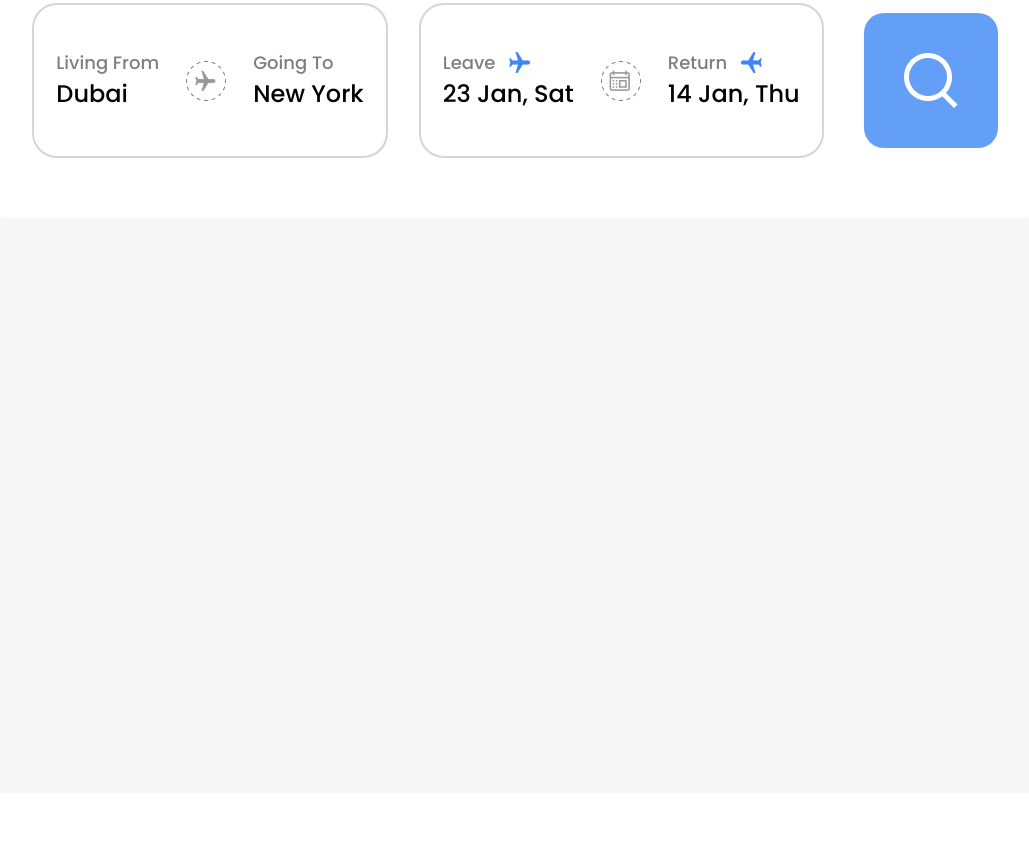
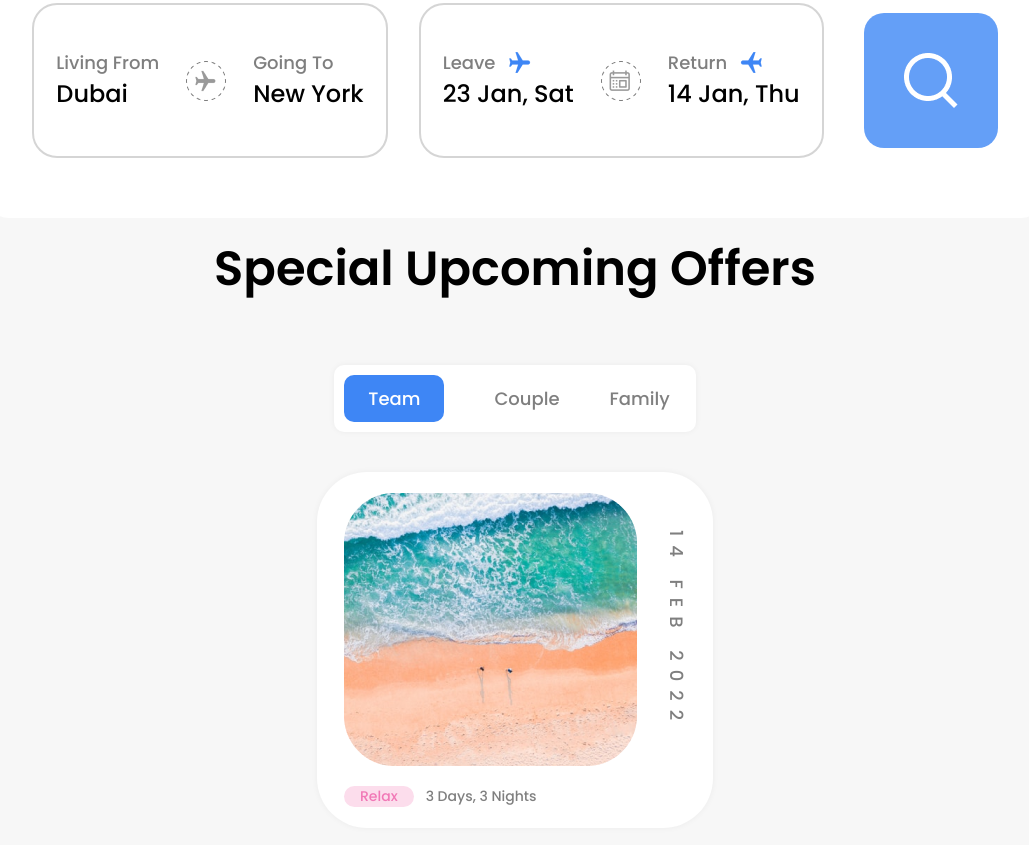
Before and after one commit to Chaseknis/Travel-Website, a plain HTML site: page index.html in a window 1280 px wide. Shown: the part 807-1652 px from the top of the page, without its empty margins (125-1154 px from the left). Before the commit the page ends 1600 px from the top, so only its background shows below. Drawn offline with Linux system fonts and the light colour scheme.

Commit message:
Add offers section

```diff
--- a/index.html
+++ b/index.html
@@ -105,6 +105,51 @@
 
         </section>
 
+        <section class="offers_section">
+            <div class="offers">
+                <h2>
+                    Special Upcoming Offers
+                </h2>
+                <div class="team_couple_family">
+                    <p class="team">
+                        Team
+                    </p>
+                    <p class="couple">
+                        Couple
+                    </p>
+                    <p class="family">
+                        Family
+                    </p>
+
+                </div>
+                <div class="cards">
+                    <div class="card_container">
+                        <div class="card_image_container">
+                            <img src="images/unsplash_7uXn7nudorc.png" alt="">
+                            <div class="image_card_date">
+                                14 FEB 2022
+                            </div>
+
+                        </div>
+                        <div class="card_image_details_container">
+                            <div class="relax">
+                                <div class="relax_tag">
+                                    Relax
+                                </div>
+                                <div class="days_tag">
+                                    3 Days, 3 Nights
+                                </div>
+                            </div>
+
+                        </div>
+
+                    </div>
+
+                </div>
+
+            </div>
+        </section>
+
     </main>
 
     <footer>
--- a/style.css
+++ b/style.css
@@ -116,7 +116,7 @@
   padding-top: 30px;
 }
 .details_section {
-    height: 100vh;
+  height: 30vh;
   padding-left: 130px;
   padding-right: 130px;
   background-color: #f7f7f7;
@@ -201,3 +201,111 @@
   align-items: flex-start;
   justify-content: center;
 }
+.offers_section {
+  height: 100vh;
+  padding-left: 130px;
+  padding-right: 130px;
+  background-color: #f7f7f7;
+  overflow: hidden;
+}
+.offers {
+  display: flex;
+  flex-direction: column;
+  align-items: center;
+  justify-content: start;
+}
+.offers h2 {
+  font-style: normal;
+  font-weight: 600;
+  font-size: 48px;
+  line-height: 72px;
+  color: #000000;
+  padding-bottom: 60px;
+}
+.team_couple_family {
+  background-color: white;
+  display: flex;
+  flex-direction: row;
+  align-items: center;
+  justify-content: center;
+  gap: 50px;
+  border-radius: 10px;
+  box-shadow: 0px 0px 6px rgba(0, 0, 0, 0.05);
+  padding: 10px 26px 10px 10px;
+}
+.team {
+  background-color: #3e86f5;
+  border-radius: 10px;
+  color: #ffffff;
+  font-style: normal;
+  font-weight: 500;
+  font-size: 18px;
+  line-height: 27px;
+  padding: 10px 24px;
+}
+.couple,
+.family {
+  color: rgba(0, 0, 0, 0.5);
+  font-style: normal;
+  font-weight: 500;
+  font-size: 18px;
+  line-height: 27px;
+}
+.card_container {
+  background: #ffffff;
+  border-radius: 50px;
+  box-shadow: 0px 0px 6px rgba(0, 0, 0, 0.05);
+  padding: 21px 27px;
+}
+.card_image_container {
+  display: flex;
+  flex-direction: row;
+  align-items: center;
+  justify-content: center;
+}
+.card_image_details_container {
+  display: flex;
+  flex-direction: column;
+  align-items: flex-start;
+  justify-content: center;
+  padding-top: 20px;
+}
+.relax {
+  display: flex;
+  flex-direction: row;
+  align-items: center;
+  justify-content: center;
+  gap: 12px;
+}
+.relax_tag {
+  background-color: #fcddec;
+  border-radius: 100px;
+  font-style: normal;
+  font-weight: 500;
+  font-size: 14px;
+  line-height: 21px;
+  color: #f178b6;
+  padding-left: 16px;
+  padding-right: 16px;
+}
+.days_tag {
+  color: rgba(0, 0, 0, 0.5);
+  font-style: normal;
+font-weight: 500;
+font-size: 14px;
+line-height: 21px;
+}
+.image_card_date {
+  letter-spacing: 0.5em;
+  font-style: normal;
+  font-weight: 500;
+  font-size: 18px;
+  line-height: 27px;
+  color: rgba(0, 0, 0, 0.5);
+  transform: rotate(90deg);
+  margin-left: -60px;
+  margin-right: -90px;
+}
+.cards {
+  padding-top: 40px;
+}
```
Also changed, not shown: images/unsplash_7uXn7nudorc.png (added). Lines whose indentation alone changed are shown as unchanged.
